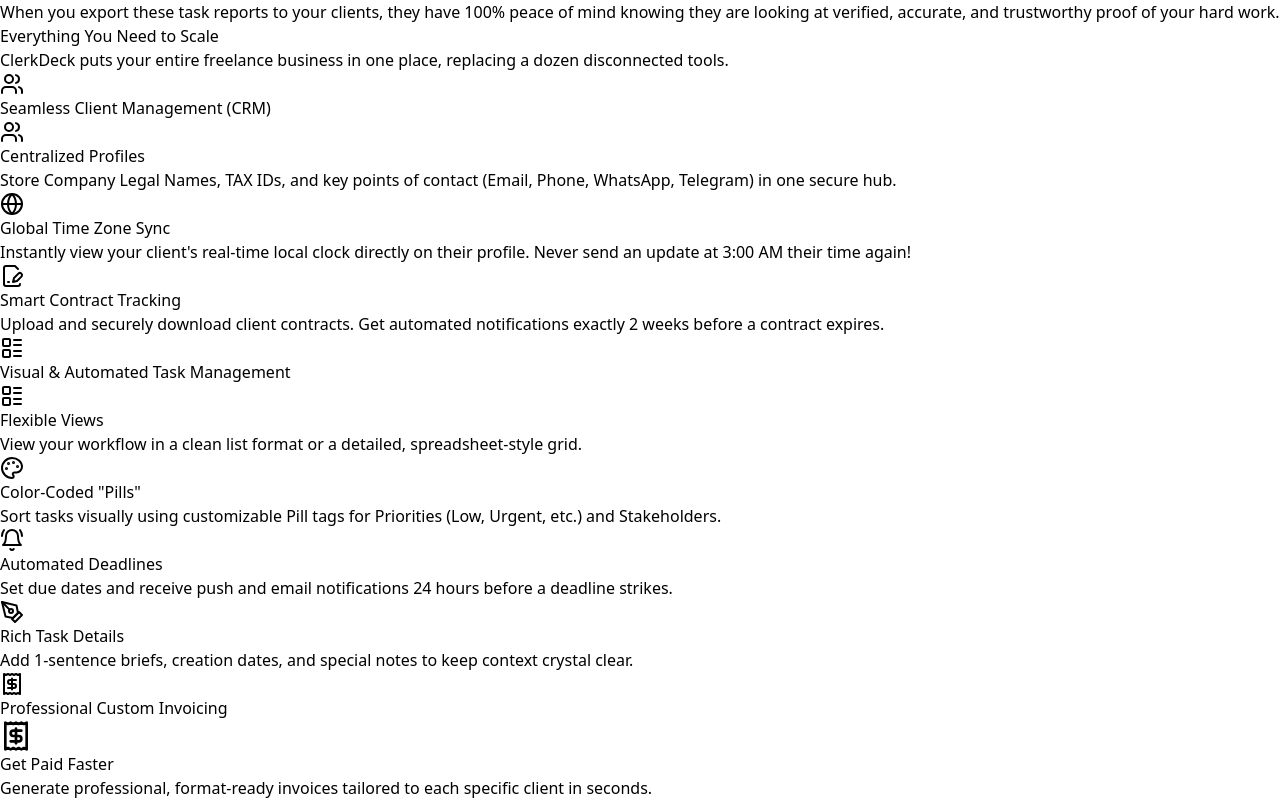
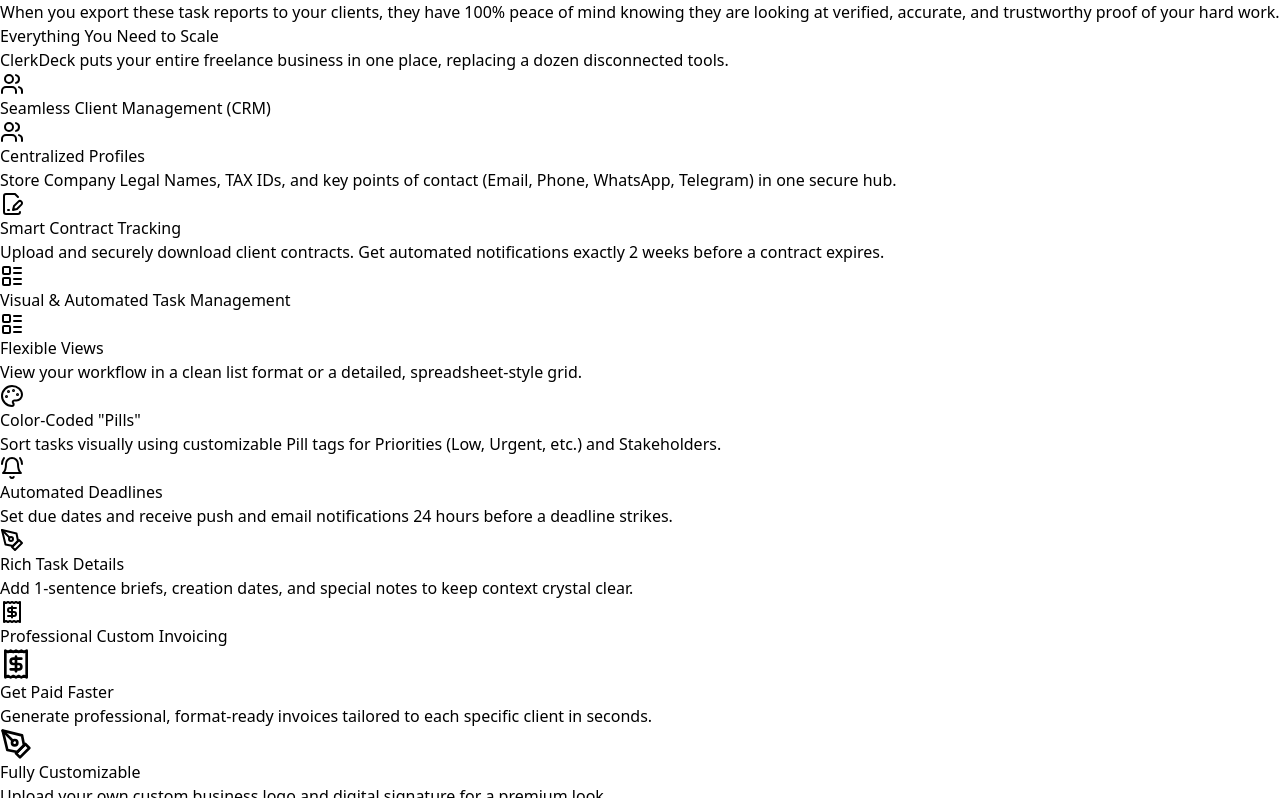
Before and after one commit to iamcassandrass/clerkdeck-website, a React (Vite) app: page / in a window 1280 px wide. Shown: the part 1622-2420 px from the top of the page. Built offline with nearby package versions, Linux system fonts and the light colour scheme.

Commit message:
Remove Time Zone feature, add builder credit

```diff
--- a/src/App.jsx
+++ b/src/App.jsx
@@ -143,16 +143,11 @@
             <Users className="h-8 w-8 text-blue-500" />
             <h3 className="text-2xl font-bold text-slate-800">Seamless Client Management (CRM)</h3>
           </div>
-          <div className="grid md:grid-cols-3 gap-8">
+          <div className="grid md:grid-cols-2 gap-8">
             <div className="bg-slate-50 p-6 rounded-2xl">
               <div className="bg-blue-50 w-12 h-12 flex items-center justify-center rounded-lg shadow-sm mb-4 text-blue-600"><Users /></div>
               <h4 className="text-xl font-semibold mb-2">Centralized Profiles</h4>
               <p className="text-slate-600">Store Company Legal Names, TAX IDs, and key points of contact (Email, Phone, WhatsApp, Telegram) in one secure hub.</p>
-            </div>
-            <div className="bg-slate-50 p-6 rounded-2xl">
-              <div className="bg-blue-50 w-12 h-12 flex items-center justify-center rounded-lg shadow-sm mb-4 text-blue-600"><Globe /></div>
-              <h4 className="text-xl font-semibold mb-2">Global Time Zone Sync</h4>
-              <p className="text-slate-600">Instantly view your client's real-time local clock directly on their profile. Never send an update at 3:00 AM their time again!</p>
             </div>
             <div className="bg-slate-50 p-6 rounded-2xl">
               <div className="bg-blue-50 w-12 h-12 flex items-center justify-center rounded-lg shadow-sm mb-4 text-blue-600"><FileSignature /></div>
@@ -437,6 +432,7 @@
             <p className="mb-4 max-w-sm">
               The all-in-one business command center for Virtual Assistants, remote workers, and freelancers.
             </p>
+            <p className="text-sm font-medium text-slate-500 mb-1">Crafted by Cassandra Sawali</p>
             <p className="text-sm">© {new Date().getFullYear()} ClerkDeck App. All rights reserved.</p>
           </div>
 
```
